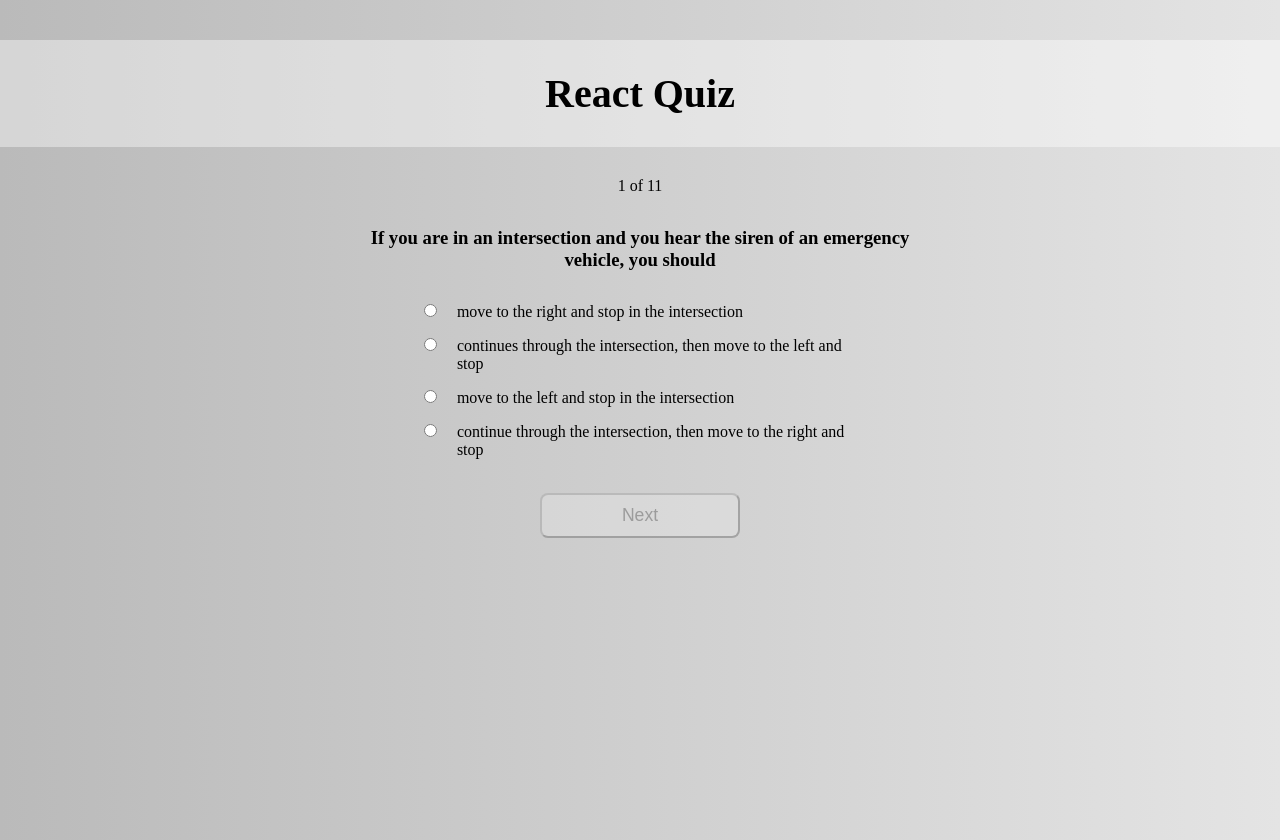
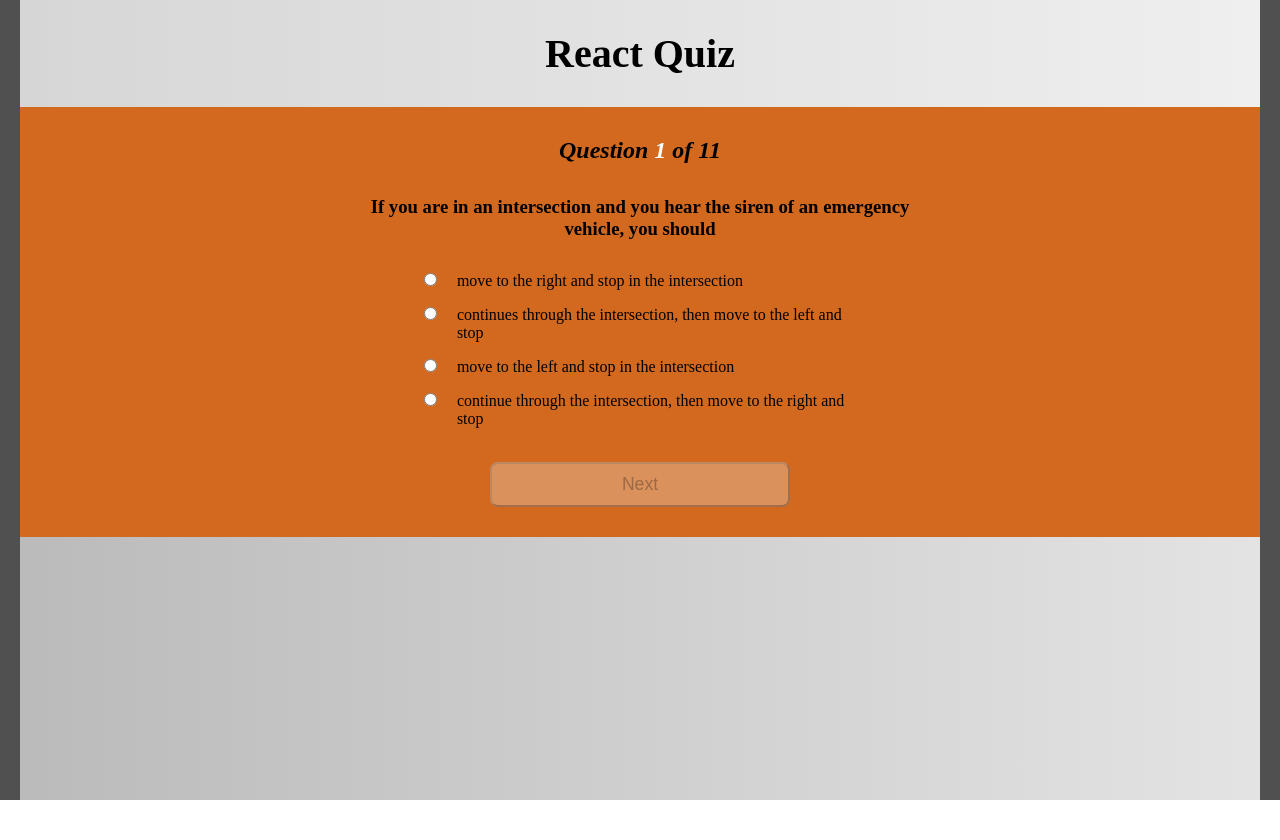
Before and after one commit to wongalfonso/React-Quiz, a React app: page / in a window 1280 px wide. After the commit the page ends 800 px from the top, so only its background shows below. Built offline with nearby package versions, Linux system fonts and the light colour scheme.

Commit message:
added percentage message to quiz

```diff
--- a/src/css/style.scss
+++ b/src/css/style.scss
@@ -12,11 +12,13 @@ body, html {
 .quiz {
   height: 100vh;
   width: 100vw;
+  overflow: hidden;
+  border-left: 20px solid #505050;
+  border-right: 20px solid #505050;
   .quiz-header {
     background-color: rgba(255, 255, 255, 0.4);
     text-align: center;
     font-size: 2.5em;
-    margin-top: 1em;
     padding: 30px;
     font-weight: bold;
   }
@@ -26,6 +28,7 @@ body, html {
   flex-direction: column;
   align-items: center;
   padding: 30px;
+  background-color: chocolate;
 }
 .questions-container {
   flex: 1;
@@ -49,8 +52,11 @@ body, html {
 .answer-inputs {
   margin: 0 1em;
 }
+.answer-inputs:hover {
+  background: #505050;
+}
 .next-button {
-  width: 200px;
+  width: 300px;
   padding: 10px;
   font-size: 1.1em;
   border-radius: 8px;
@@ -67,8 +73,26 @@ body, html {
 .message-wrong {
   width: 500px;
   height: 35px;
-  background-color: rgba(245, 111, 111, .4);
+  background-color: rgb(255, 0, 0);
   text-align: center;
   font-size: 2em;
-  color: #f70000;
+  color: #ffffff;
 }
+.counter-text {
+
+  font-size: 1.5em;
+  font-weight: bold;
+  .counter {
+    color: white;
+  }
+}
+.correct-counter {
+  margin: 1em 0;
+  font-size: 1.5em;
+  font-weight: bold;
+  text-align: center;
+  .percentage {
+    margin-top: 1em;
+    color: green;
+  }
+}
--- a/src/js/App.jsx
+++ b/src/js/App.jsx
@@ -3,6 +3,7 @@ import QuizQuestions from './component/QuizQuestions';
 import QuizAnswers from './component/QuizAnswers';
 import NextButton from './component/NextButton';
 import QuizCounter from './component/QuizCounter';
+import CorrectCounter from './component/CorrectCounter';
 import quiz from './quizQuestions.js';
 import '../css/style.scss';
 
@@ -20,7 +21,8 @@ export default class App extends Component {
       checked: false,
       quizLength: 0,
       questionNumber: 1,
-      correct: 0
+      correct: 0,
+      questionsAnswered: 0
     }
     this.checkAnswer = this.checkAnswer.bind(this);
     this.nextQuestion = this.nextQuestion.bind(this);
@@ -65,7 +67,8 @@ export default class App extends Component {
       checked : false,
       message: '',
       messageClass: 'message',
-      questionNumber: this.state.step + 2
+      questionNumber: this.state.step + 2,
+      questionsAnswered: this.state.questionsAnswered + 1
     })
     let inputs = document.getElementsByClassName('answer-inputs');
     for (let i = 0; i < inputs.length; i ++) {
@@ -74,7 +77,7 @@ export default class App extends Component {
   }
 
   render() {
-     console.log(this.state.step);
+    console.log(this.state.step);
     return (
       <div className = 'quiz'>
         <div className="quiz-header">
@@ -98,6 +101,10 @@ export default class App extends Component {
             checked = {this.state.checked}
             next = {this.nextQuestion}
           />
+          <CorrectCounter
+            number = {this.state.questionsAnswered}
+            correct = {this.state.correct}
+          />
         </div>
       </div>
     )
--- /dev/null
+++ b/src/js/component/CorrectCounter.jsx
@@ -0,0 +1,32 @@
+import React from 'react';
+import PropTypes from 'prop-types';
+
+const CorrectCounter = ({number, correct}) => {
+
+  const renderCounter = () => {
+    let percentage = (correct / number) * 100;
+    percentage = parseInt(percentage);
+    return (
+      <div className = 'correct-counter'>
+        <span><i>You got {correct} out of {number}</i></span>
+        <div className = 'percentage'>Current Score: {percentage} %</div>
+      </div>
+    )
+  }
+
+  const renderNothing = () => {
+    return (
+      <div></div>
+    )
+  }
+  return (
+    (number !== 0) ? renderCounter() : renderNothing()
+  )
+}
+
+CorrectCounter.propTypes = {
+  number: PropTypes.number.isRequired,
+  correct: PropTypes.number.isRequired
+}
+
+export default CorrectCounter;
--- a/src/js/component/QuizAnswers.jsx
+++ b/src/js/component/QuizAnswers.jsx
@@ -25,10 +25,10 @@ const QuizAnswers = ({answers, check, checked}) => {
         {answers.map((answer, i) => {
           return (
             <div key = {i} className = 'answer'>
-              <input type = 'radio' value = {answer} className = 'answer-inputs' disabled/>
-              <label>
-              {answer}
-              </label>
+              <div className = 'form-group'>
+                <input type = 'radio' value = {answer} className = 'answer-inputs' disabled/>
+              </div>
+              <label>{answer}</label>
             </div>
           )
         })}
--- a/src/js/component/QuizCounter.jsx
+++ b/src/js/component/QuizCounter.jsx
@@ -3,7 +3,7 @@ import PropTypes from 'prop-types';
 
 const QuizCounter = ({total, current}) => {
   return (
-    <div>{current} of {total}</div>
+    <div className = 'counter-text'><i>Question <span className = 'counter'>{current}</span> of {total}</i></div>
   )
 }
 
```
